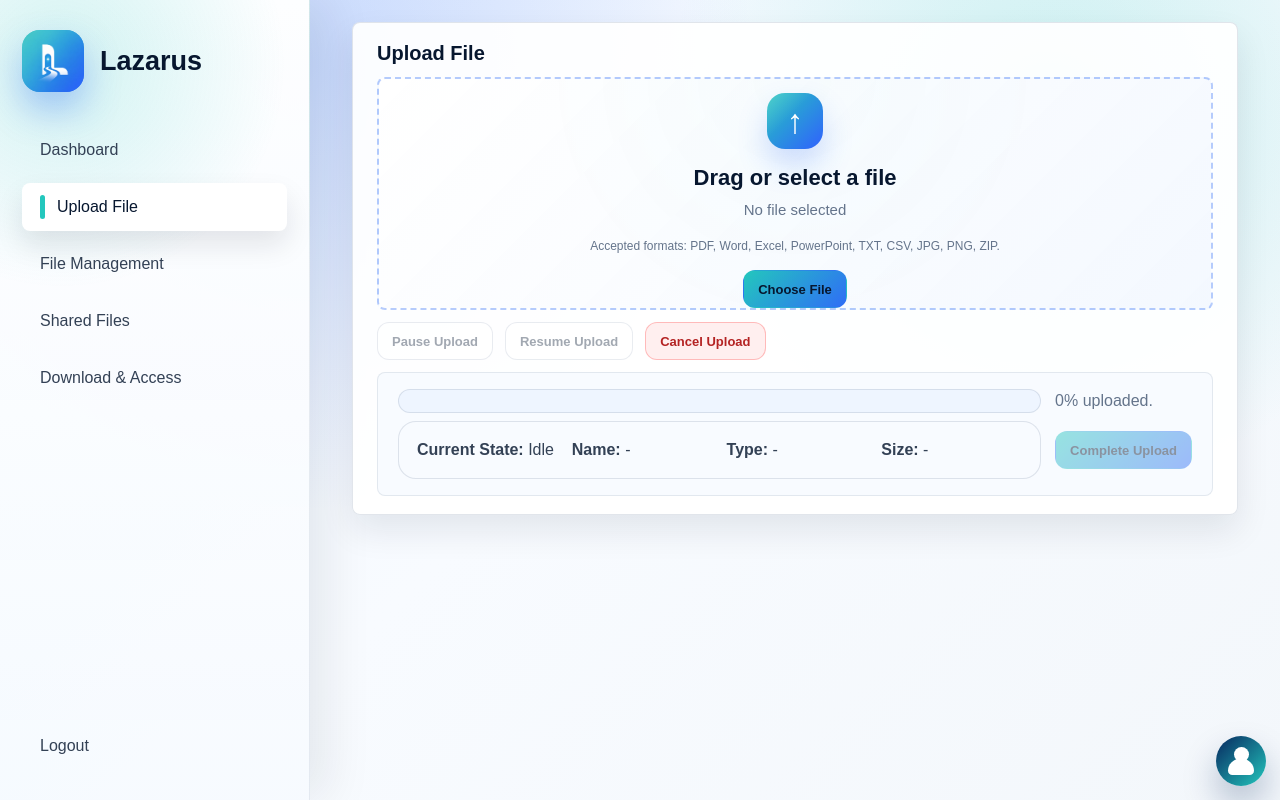
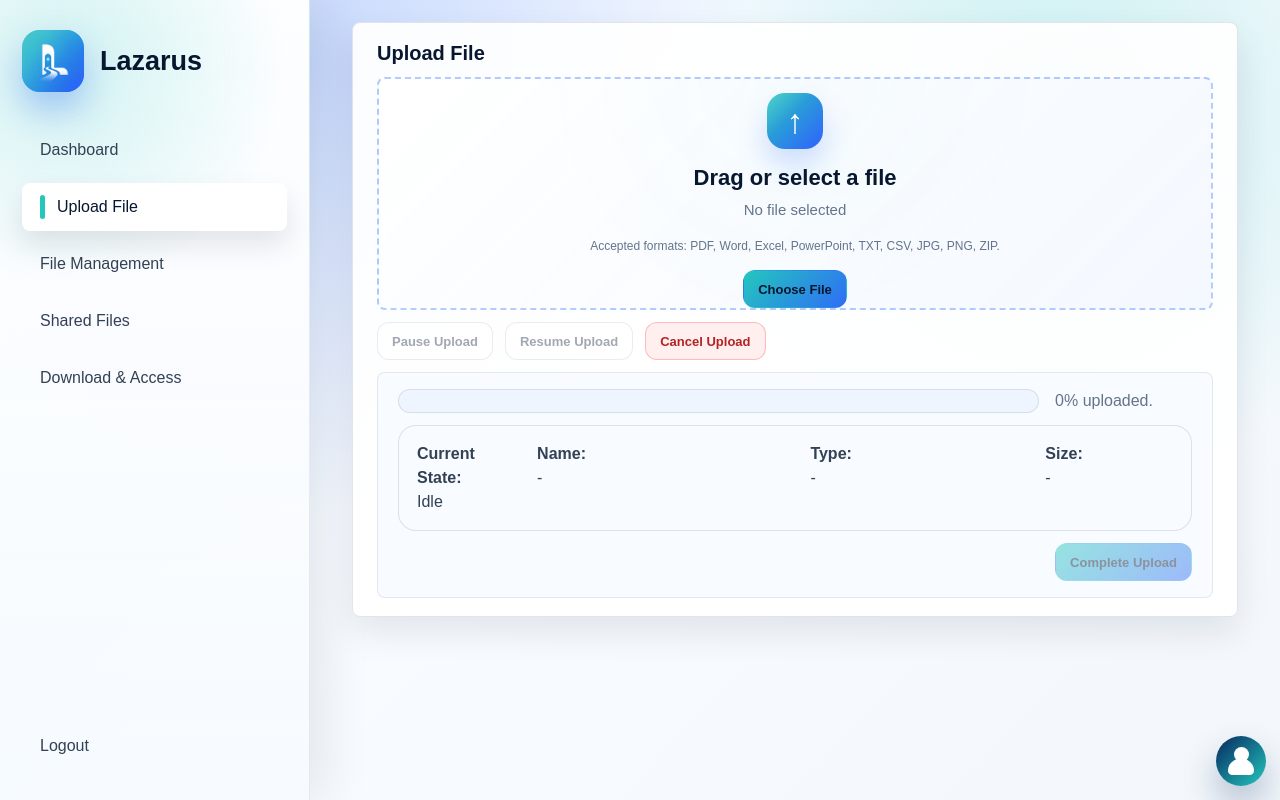
Before and after one commit to smilingSG/CSIT321_26_S2_Group31, a Flask app: page /upload in a window 1280 px wide. Run offline with Flask 3, Linux system fonts and the light colour scheme; the visitor is signed in with stand-in values (Sample User, id 1); some libraries are stand-ins or nearby versions.

Commit message:
Prevent upload metadata text overlap

```diff
--- a/static/upload.css
+++ b/static/upload.css
@@ -200,7 +200,7 @@ body.upload-page {
 
 .upload-page .upload-layout {
     display: grid;
-    grid-template-columns: minmax(0, 920px);
+    grid-template-columns: minmax(0, 1040px);
     justify-content: center;
 }
 
@@ -389,12 +389,12 @@ button:disabled,
     box-shadow: none;
     display: grid;
     grid-template-columns: minmax(0, 1fr) auto;
-    gap: 8px 14px;
+    gap: 12px 16px;
     align-items: center;
 }
 
 .upload-page .status-box {
-    grid-column: 1;
+    grid-column: 1 / -1;
     margin-top: 0 !important;
     padding: 16px 18px;
     color: #334155;
@@ -402,12 +402,23 @@ button:disabled,
     border: 1px solid var(--line);
     border-radius: 18px;
     display: grid;
-    grid-template-columns: repeat(4, minmax(0, 1fr));
-    gap: 8px 14px;
+    grid-template-columns: minmax(100px, 0.8fr) minmax(180px, 2fr) minmax(180px, 1.7fr) minmax(110px, 1fr);
+    gap: 10px 18px;
 }
 
 .upload-page .status-box p {
+    min-width: 0;
     margin: 0;
+}
+
+.upload-page .status-box strong,
+.upload-page .status-box span {
+    display: block;
+}
+
+.upload-page .status-box span {
+    overflow-wrap: anywhere;
+    word-break: break-word;
 }
 
 .upload-page .status-panel .button-row {
@@ -419,7 +430,8 @@ button:disabled,
 .upload-page .status-panel .status-text {
     grid-column: 2;
     margin: 0 !important;
-    white-space: nowrap;
+    white-space: normal;
+    overflow-wrap: anywhere;
 }
 
 .upload-progress {
```
